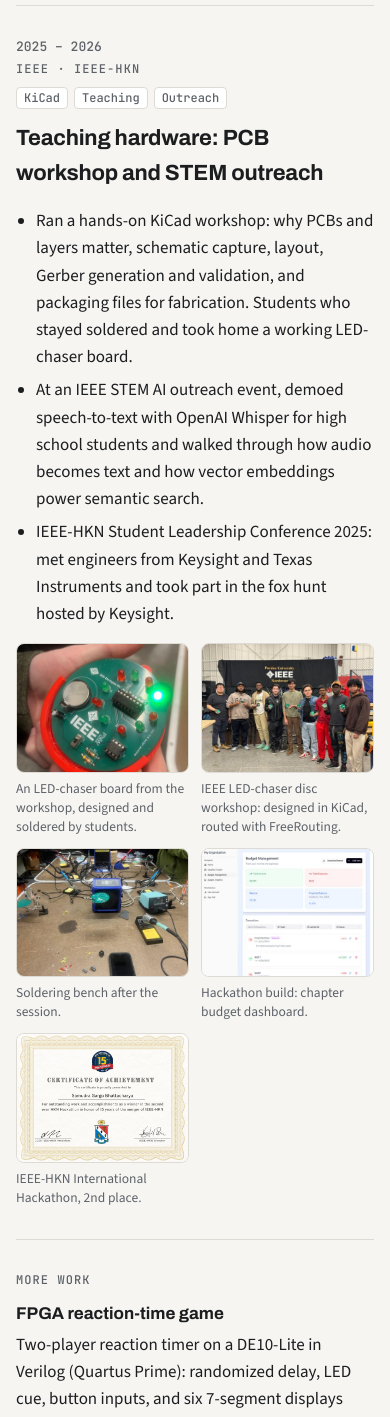
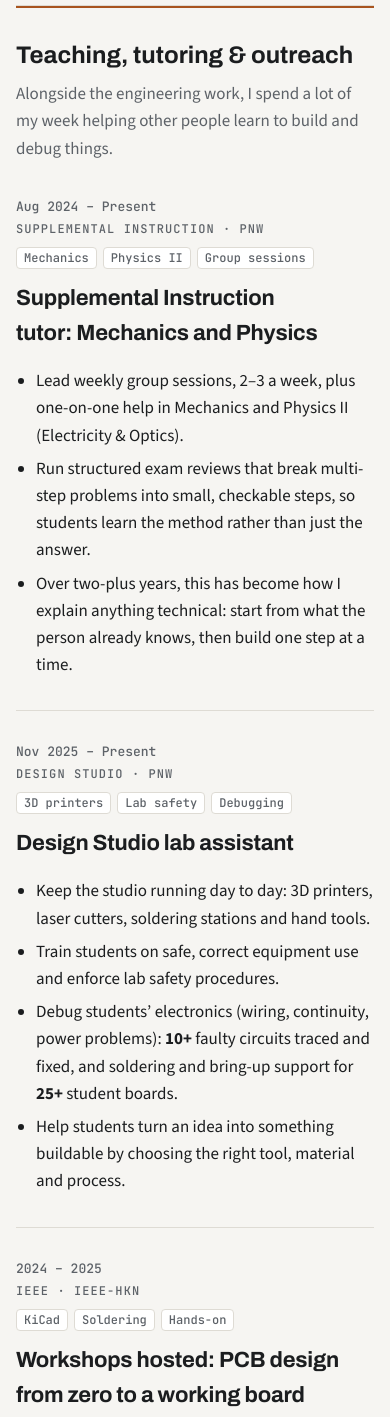
Before and after one commit to Samudra-Gargo/Samudra-Gargo.github.io, a plain HTML site: page index.html in a window 390 px wide. Shown: the part 8430-9847 px from the top of the page. Drawn offline with nearby package versions, Linux system fonts and the light colour scheme.

Commit message:
Add Teaching, tutoring & outreach section

```diff
--- a/index.html
+++ b/index.html
@@ -62,6 +62,9 @@ main .wrap{display:grid;gap:0}
 figure{margin:0;display:grid;gap:6px}
 figcaption{font-size:14px;color:var(--muted)}
 .photo{border-radius:8px;width:100%;max-width:100%;height:auto;border:1px solid var(--line)}
+.band{border-top:2px solid var(--accent);padding-block:28px 4px;display:grid;gap:6px}
+.band-title{font-size:clamp(24px,3.4vw,32px);margin:0;text-wrap:balance}
+.band-lede{color:var(--muted);margin:0;max-width:62ch}
 .gallery{display:grid;grid-template-columns:repeat(auto-fill,minmax(180px,1fr));gap:12px}
 .gallery figure{gap:6px}
 .gallery button{padding:0;border:1px solid var(--line);border-radius:8px;background:var(--surface);cursor:zoom-in;overflow:hidden;aspect-ratio:4/3;max-width:100%;display:block;width:100%}
@@ -290,26 +293,80 @@ dialog button{margin-top:8px;font:600 14px var(--body);background:var(--surface)
     </div>
   </article>
 
-  <article class="entry" id="teaching">
+  <section class="band" id="teaching" aria-labelledby="teaching-h">
+    <h2 class="band-title" id="teaching-h">Teaching, tutoring &amp; outreach</h2>
+    <p class="band-lede">Alongside the engineering work, I spend a lot of my week helping other people learn to build and debug things.</p>
+  </section>
+
+  <article class="entry" id="tutoring">
     <aside>
-      <div class="when">2025 – 2026</div>
-      <div class="label">IEEE · IEEE-HKN</div>
-      <div class="tags"><span class="tag">KiCad</span><span class="tag">Teaching</span><span class="tag">Outreach</span></div>
+      <div class="when">Aug 2024 – Present</div>
+      <div class="label">Supplemental Instruction · PNW</div>
+      <div class="tags"><span class="tag">Mechanics</span><span class="tag">Physics II</span><span class="tag">Group sessions</span></div>
     </aside>
     <div class="content">
-      <h2>Teaching hardware: PCB workshop and STEM outreach</h2>
+      <h2>Supplemental Instruction tutor: Mechanics and Physics</h2>
       <ul>
-        <li>Ran a hands-on KiCad workshop: why PCBs and layers matter, schematic capture, layout, Gerber generation and validation, and packaging files for fabrication. Students who stayed soldered and took home a working LED-chaser board.</li>
-        <li>At an IEEE STEM AI outreach event, demoed speech-to-text with OpenAI Whisper for high school students and walked through how audio becomes text and how vector embeddings power semantic search.</li>
-        <li>IEEE-HKN Student Leadership Conference 2025: met engineers from Keysight and Texas Instruments and took part in the fox hunt hosted by Keysight.</li>
+        <li>Lead weekly group sessions, 2–3 a week, plus one-on-one help in Mechanics and Physics II (Electricity &amp; Optics).</li>
+        <li>Run structured exam reviews that break multi-step problems into small, checkable steps, so students learn the method rather than just the answer.</li>
+        <li>Over two-plus years, this has become how I explain anything technical: start from what the person already knows, then build one step at a time.</li>
+      </ul>
+    </div>
+  </article>
+
+  <article class="entry" id="design-studio">
+    <aside>
+      <div class="when">Nov 2025 – Present</div>
+      <div class="label">Design Studio · PNW</div>
+      <div class="tags"><span class="tag">3D printers</span><span class="tag">Lab safety</span><span class="tag">Debugging</span></div>
+    </aside>
+    <div class="content">
+      <h2>Design Studio lab assistant</h2>
+      <ul>
+        <li>Keep the studio running day to day: 3D printers, laser cutters, soldering stations and hand tools.</li>
+        <li>Train students on safe, correct equipment use and enforce lab safety procedures.</li>
+        <li>Debug students’ electronics (wiring, continuity, power problems): <b>10+</b> faulty circuits traced and fixed, and soldering and bring-up support for <b>25+</b> student boards.</li>
+        <li>Help students turn an idea into something buildable by choosing the right tool, material and process.</li>
+      </ul>
+    </div>
+  </article>
+
+  <article class="entry" id="workshops">
+    <aside>
+      <div class="when">2024 – 2025</div>
+      <div class="label">IEEE · IEEE-HKN</div>
+      <div class="tags"><span class="tag">KiCad</span><span class="tag">Soldering</span><span class="tag">Hands-on</span></div>
+    </aside>
+    <div class="content">
+      <h2>Workshops hosted: PCB design from zero to a working board</h2>
+      <p>I designed an LED chaser disc as a teaching board, in KiCad with FreeRouting, and then ran it as a hands-on IEEE workshop for students with no PCB experience.</p>
+      <ul>
+        <li>Covered why boards need layers, installing and setting up KiCad, schematic capture, layout, generating and checking Gerber files, and packaging a fabrication-ready zip.</li>
+        <li>Students who stayed soldered their own boards and took home a working LED chaser they had built themselves.</li>
+        <li>Debugging live in front of a room forced me to explain each step clearly, and showed me gaps in my own understanding that I then filled.</li>
       </ul>
       <div class="gallery">
-        <figure><button type="button" data-src="photos/pcb-workshop-board.jpg" data-alt="IEEE LED-chaser PCB lit up, built during the workshop"><img src="photos/pcb-workshop-board.jpg" alt="IEEE LED-chaser PCB lit up, built during the workshop" loading="lazy"></button><figcaption>An LED-chaser board from the workshop, designed and soldered by students.</figcaption></figure>
-        <figure><button type="button" data-src="photos/pcb-workshop-group.jpg" data-alt="Students holding their LED-chaser boards at the IEEE PCB workshop"><img src="photos/pcb-workshop-group.jpg" alt="Students holding their LED-chaser boards at the IEEE PCB workshop" loading="lazy"></button><figcaption>IEEE LED-chaser disc workshop: designed in KiCad, routed with FreeRouting.</figcaption></figure>
-        <figure><button type="button" data-src="photos/pcb-workshop-bench.jpg" data-alt="Soldering stations set up for the PCB workshop"><img src="photos/pcb-workshop-bench.jpg" alt="Soldering stations set up for the PCB workshop" loading="lazy"></button><figcaption>Soldering bench after the session.</figcaption></figure>
-        <figure><button type="button" data-src="photos/hackathon-app.jpg" data-alt="Budget management web app dashboard from the IEEE-HKN hackathon"><img src="photos/hackathon-app.jpg" alt="Budget management web app dashboard from the IEEE-HKN hackathon" loading="lazy"></button><figcaption>Hackathon build: chapter budget dashboard.</figcaption></figure>
-        <figure><button type="button" data-src="photos/hackathon-certificate.jpg" data-alt="IEEE-HKN International Hackathon certificate of achievement"><img src="photos/hackathon-certificate.jpg" alt="IEEE-HKN International Hackathon certificate of achievement" loading="lazy"></button><figcaption>IEEE-HKN International Hackathon, 2nd place.</figcaption></figure>
+        <figure><button type="button" data-src="photos/pcb-workshop-group.jpg" data-alt="Students holding their LED-chaser boards at the IEEE PCB workshop"><img src="photos/pcb-workshop-group.jpg" alt="Students holding their LED-chaser boards at the IEEE PCB workshop" loading="lazy"></button><figcaption>The workshop group with their boards.</figcaption></figure>
+        <figure><button type="button" data-src="photos/pcb-workshop-board.jpg" data-alt="IEEE LED-chaser PCB lit up, built during the workshop"><img src="photos/pcb-workshop-board.jpg" alt="IEEE LED-chaser PCB lit up, built during the workshop" loading="lazy"></button><figcaption>A finished LED-chaser disc.</figcaption></figure>
+        <figure><button type="button" data-src="photos/pcb-workshop-bench.jpg" data-alt="Soldering stations set up for the PCB workshop"><img src="photos/pcb-workshop-bench.jpg" alt="Soldering stations set up for the PCB workshop" loading="lazy"></button><figcaption>The soldering bench after the session.</figcaption></figure>
       </div>
+    </div>
+  </article>
+
+  <article class="entry" id="outreach">
+    <aside>
+      <div class="when">2025</div>
+      <div class="label">IEEE · IEEE-HKN · EMAIL Club</div>
+      <div class="tags"><span class="tag">STEM outreach</span><span class="tag">AI</span><span class="tag">Leadership</span></div>
+    </aside>
+    <div class="content">
+      <h2>STEM outreach and student leadership</h2>
+      <ul>
+        <li><b>IEEE STEM AI outreach:</b> showed high school students a live speech-to-text demo with OpenAI Whisper, then walked through how audio becomes text, what vector embeddings are and how they make semantic search work. The best part was students asking how and why, not just whether AI can do something.</li>
+        <li><b>Days of Discovery:</b> presented the motor controller and drone research to faculty, students and visitors at Purdue Northwest’s research showcase.</li>
+        <li><b>IEEE-HKN Student Leadership Conference 2025:</b> met students from across the country and abroad, talked with engineers from Keysight and Texas Instruments, and took part in Keysight’s fox hunt.</li>
+        <li><b>Leadership:</b> Vice President of IEEE, officer of IEEE-HKN, and President of Engineering Minds with AI Learning (EMAIL Club).</li>
+      </ul>
     </div>
   </article>
 
@@ -321,7 +378,7 @@ dialog button{margin-top:8px;font:600 14px var(--body);background:var(--surface)
       <div><h3>Network measurement tools</h3><p>Ping and Traceroute written from scratch in Python: TTL hop discovery, ICMP Echo and Time Exceeded handling, packet timing. Routing analyzed in Wireshark. Graduate-level networks coursework.</p></div>
       <div><h3>Predictive-maintenance ML</h3><p>Six models on 10,000 industrial equipment records. XGBoost reached 0.975 ROC-AUC (80.0% precision, 76.5% recall) after threshold tuning. <a href="https://github.com/Samudra-Gargo/machine-learning-projects" target="_blank" rel="noopener">GitHub</a></p></div>
       <div><h3>Battery state-of-health research</h3><p>Undergraduate research in progress on machine-learning models for Li-ion battery state of health. <a href="https://github.com/Samudra-Gargo/Machine-Learning-Research" target="_blank" rel="noopener">GitHub</a></p></div>
-      <div><h3>IEEE-HKN International Hackathon, 2nd place</h3><p>About 10-day build of a reusable budget platform for IEEE-HKN chapters worldwide (React, Django, PostgreSQL). I owned the backend and database, and spent the last 48 hours tracing API failures and fixing schema drift between front and back end. <a href="https://github.com/Samudra-Gargo/Power-Onward-Budget-Tracker" target="_blank" rel="noopener">GitHub</a></p></div>
+      <div><h3>IEEE-HKN International Hackathon, 2nd place</h3><p>About 10-day build of a reusable budget platform for IEEE-HKN chapters worldwide (React, Django, PostgreSQL). I owned the backend and database, and spent the last 48 hours tracing API failures and fixing schema drift between front and back end. <a href="https://github.com/Samudra-Gargo/Power-Onward-Budget-Tracker" target="_blank" rel="noopener">GitHub</a></p><div class="gallery" style="margin-top:8px"><figure><button type="button" data-src="photos/hackathon-app.jpg" data-alt="Budget management web app dashboard from the IEEE-HKN hackathon"><img src="photos/hackathon-app.jpg" alt="Budget management web app dashboard from the IEEE-HKN hackathon" loading="lazy"></button><figcaption>Chapter budget dashboard.</figcaption></figure><figure><button type="button" data-src="photos/hackathon-certificate.jpg" data-alt="IEEE-HKN International Hackathon certificate of achievement"><img src="photos/hackathon-certificate.jpg" alt="IEEE-HKN International Hackathon certificate of achievement" loading="lazy"></button><figcaption>2nd place certificate.</figcaption></figure></div></div>
     </div>
   </article>
 
```
